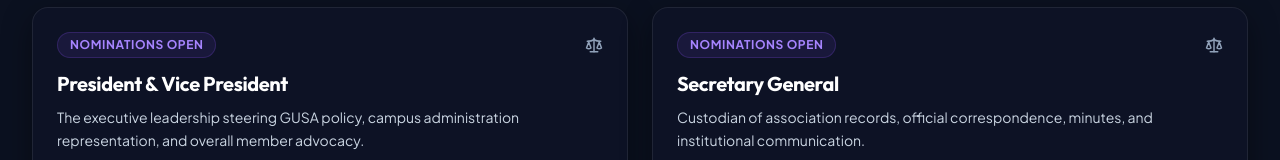
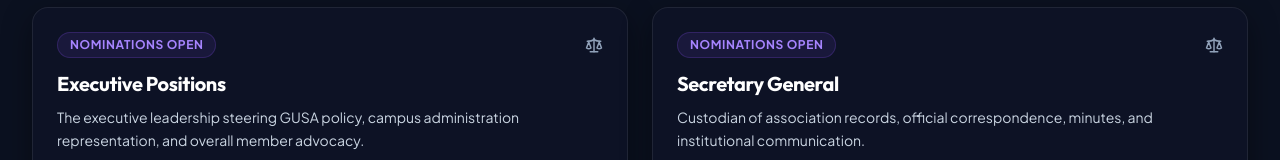
Before and after one commit to Omwenga75/gusa, a Next.js app: page /politics in a window 1280 px wide. Shown: the part 516-676 px from the top of the page. Built offline with nearby package versions, Linux system fonts and the light colour scheme.

Commit message:
Change position title from President & Vice President to Executive Positions

```diff
--- a/src/app/politics/PoliticsClient.tsx
+++ b/src/app/politics/PoliticsClient.tsx
@@ -23,7 +23,7 @@ export default function PoliticsClient() {
 
   const positions = [
     {
-      title: 'President & Vice President',
+      title: 'Executive Positions',
       description: 'The executive leadership steering GUSA policy, campus administration representation, and overall member advocacy.',
       requirements: ['Must be in 2nd year or above', 'Good academic standing', 'Proven leadership track record'],
       status: 'Nominations Open'
```
